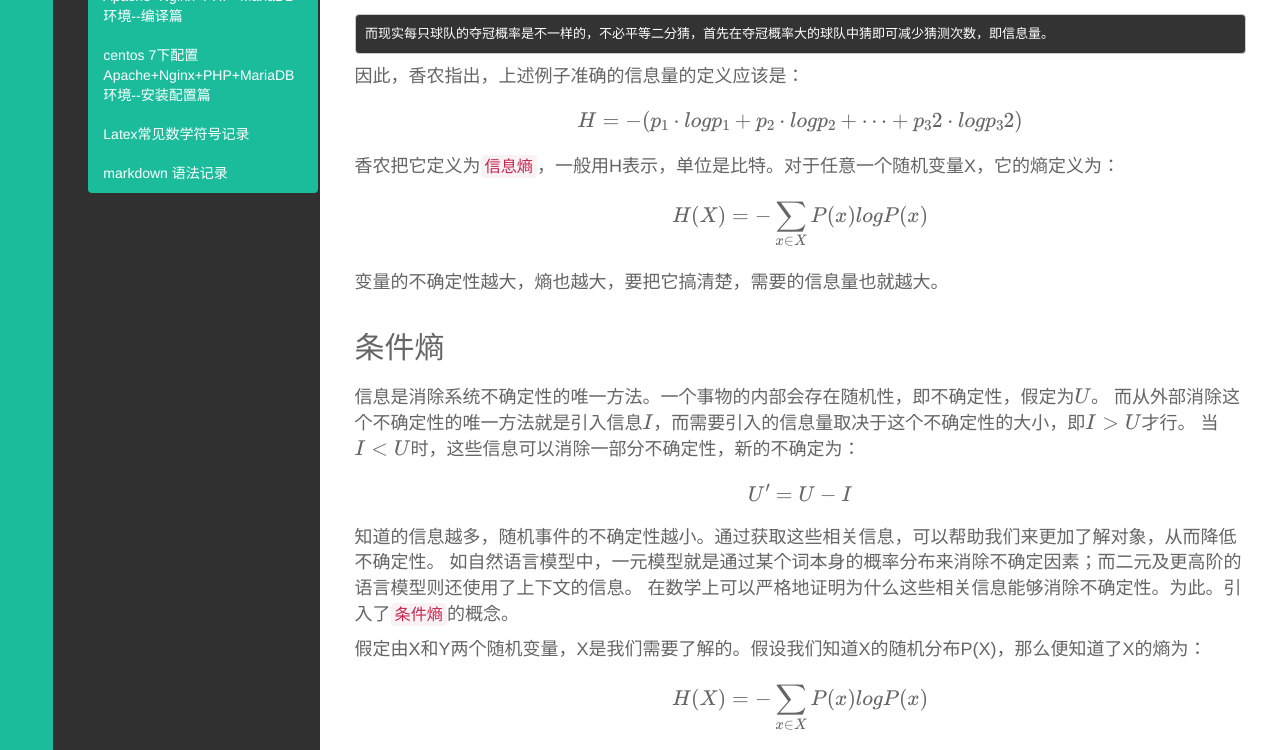
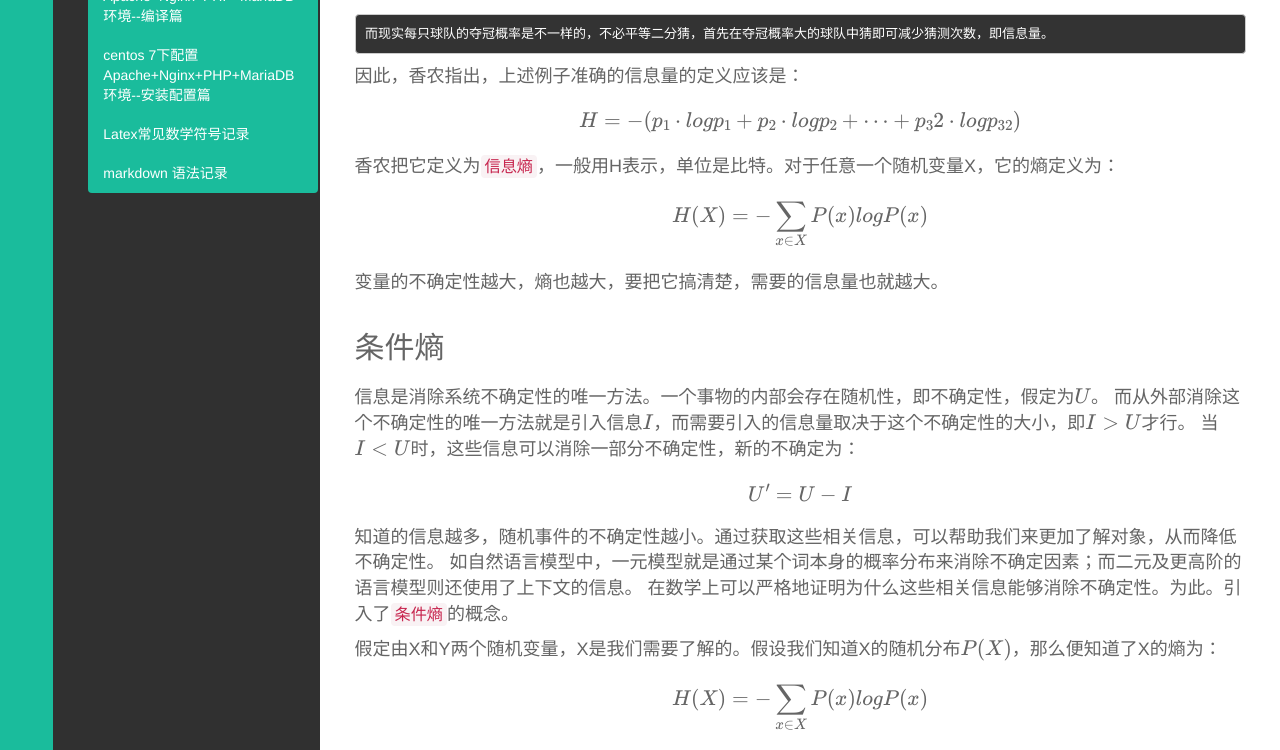
Before and after one commit to shenbowei/shenbowei.github.io, a Jekyll site: the page built from _posts/读书/数学之美/2017-03-06-beauty-of-math-chapter6.markdown, in a window 1280 px wide. Shown: the part 456-1206 px from the top of the page. Built offline with Jekyll 4.4.1, drawn with Linux system fonts in a browser that asks for light colours; formulas are drawn with MathJax 3; comment, search, counter and statistics services are not loaded; some of the changed text lies outside the part shown.

```diff
--- a/_posts/读书/数学之美/2017-03-06-beauty-of-math-chapter6.markdown
+++ b/_posts/读书/数学之美/2017-03-06-beauty-of-math-chapter6.markdown
@@ -28,7 +28,7 @@ tags: 数学之美
 因此，香农指出，上述例子准确的信息量的定义应该是：
 
 $$
-H = -(p_1 \cdot logp_1 + p_2 \cdot logp_2 + \cdots + p_32 \cdot logp_32)
+H = -(p_1 \cdot logp_1 + p_2 \cdot logp_2 + \cdots + p_32 \cdot logp_{32})
 $$
 
 香农把它定义为`信息熵`，一般用H表示，单位是比特。对于任意一个随机变量X，它的熵定义为：
@@ -53,7 +53,7 @@ $$
 如自然语言模型中，一元模型就是通过某个词本身的概率分布来消除不确定因素；而二元及更高阶的语言模型则还使用了上下文的信息。
 在数学上可以严格地证明为什么这些相关信息能够消除不确定性。为此。引入了`条件熵`的概念。
 
-假定由X和Y两个随机变量，X是我们需要了解的。假设我们知道X的随机分布P(X)，那么便知道了X的熵为：
+假定由X和Y两个随机变量，X是我们需要了解的。假设我们知道X的随机分布$P(X)$，那么便知道了X的熵为：
 
 $$
 H(X) = - \sum_{x \in X} P(x)logP(x)
@@ -117,7 +117,7 @@ $$
 ## 相对熵
 
 `相对熵`，也称为`交叉熵`，英文为Kullback-Leibler Divergence，是以它的两个提出者库尔贝克和莱伯勒的名字命名的，也用来衡量相关性。
-但是和变量的互信息不同，`相对熵`用来衡量两个取值为正数的函数的相似性，定义为：
+但是和变量的`互信息`不同，`相对熵`用来衡量两个取值为正数的函数的相似性，定义为：
 
 $$
 KL(f(x)\|g(x)) = \sum_{x \in X} f(x) \cdot log \frac{f(x)}{g(x)}
```
